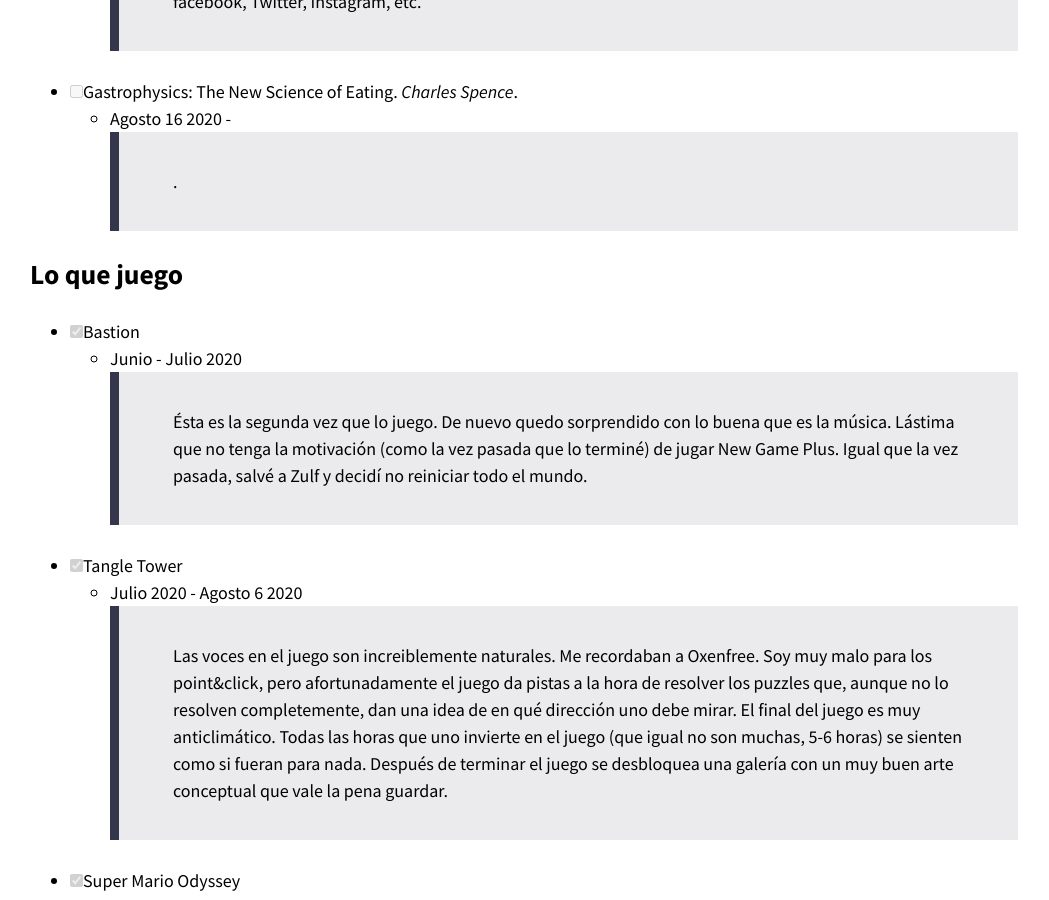
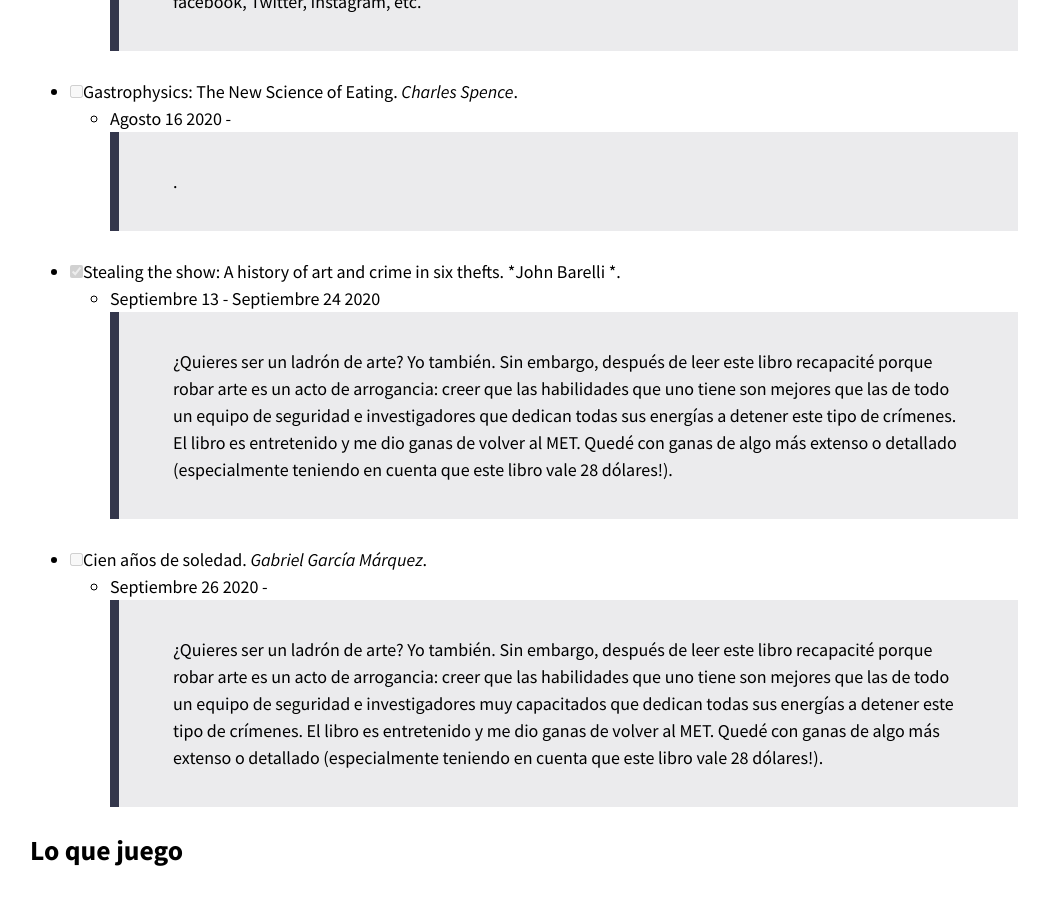
Before and after one commit to synthbiont/synthbiont.github.io, a Jekyll site: the page built from leo.md, in a window 1280 px wide and 900 px high, scrolled down 1789 px. Shown: the whole window, without its empty margins (116-1165 px from the left). Built offline with Jekyll 4.4.1, drawn with Linux system fonts in a browser that asks for light colours; nearby versions of some CDN libraries; emoji names are drawn with the system emoji font; our own code applies the rules of GitHub Pages for plain Markdown files.

Commit message:
Update leo.md

```diff
--- a/leo.md
+++ b/leo.md
@@ -39,6 +39,15 @@
   - Agosto 16 2020 -
      > .
 
+- [x] Stealing the show: A history of art and crime in six thefts. *John Barelli *.
+  - Septiembre 13 - Septiembre 24 2020
+     > ¿Quieres ser un ladrón de arte? Yo también. Sin embargo, después de leer este libro recapacité porque robar arte es un acto de arrogancia: creer que las habilidades que uno tiene son mejores que las de todo un equipo de seguridad e investigadores que dedican todas sus energías a detener este tipo de crímenes. El libro es entretenido y me dio ganas de volver al MET. Quedé con ganas de algo más extenso o detallado (especialmente teniendo en cuenta que este libro vale 28 dólares!).
+
+- [ ] Cien años de soledad. *Gabriel García Márquez*.
+  - Septiembre 26 2020 -
+     > ¿Quieres ser un ladrón de arte? Yo también. Sin embargo, después de leer este libro recapacité porque robar arte es un acto de arrogancia: creer que las habilidades que uno tiene son mejores que las de todo un equipo de seguridad e investigadores muy capacitados que dedican todas sus energías a detener este tipo de crímenes. El libro es entretenido y me dio ganas de volver al MET. Quedé con ganas de algo más extenso o detallado (especialmente teniendo en cuenta que este libro vale 28 dólares!).
+
+
 ## Lo que juego
 
 - [x] Bastion
```
